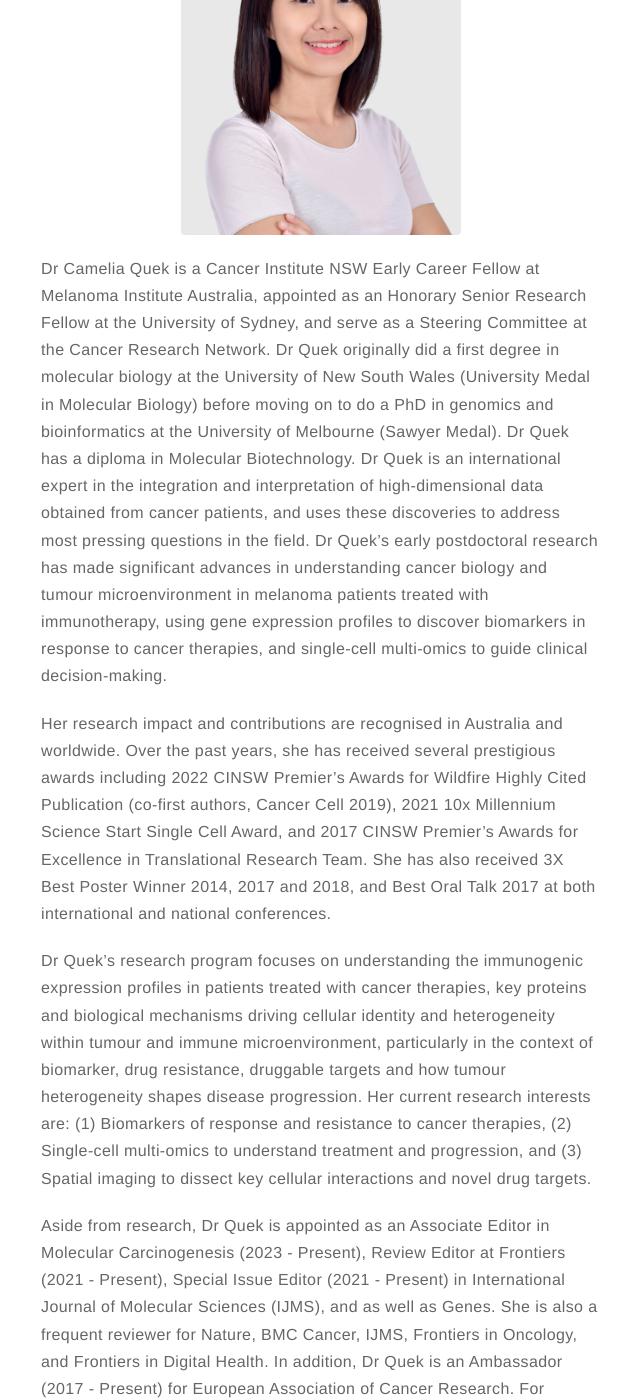
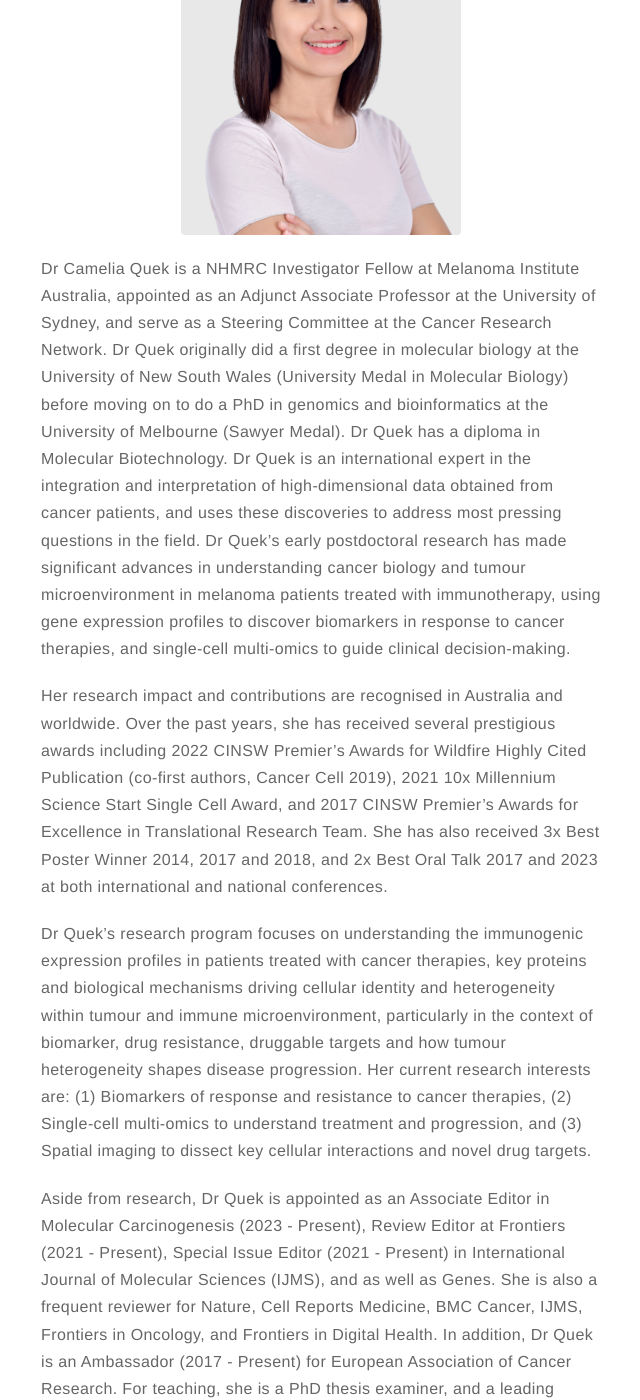
Before and after one commit to cameliaquek/cameliaquek.github.io, a Jekyll site: the page built from about.md, in a window 1280 px wide and 1400 px high, scrolled down 225 px. Shown: the whole window, without its empty margins (319-959 px from the left). Built offline with Jekyll 4.4.1, drawn with Linux system fonts in a browser that asks for light colours; some of the changed text lies outside the part shown.

Commit message:
Update about.md

```diff
--- a/about.md
+++ b/about.md
@@ -4,10 +4,10 @@ layout: page
 ---
 ![Profile Image]({{ site.url }}/{{ site.picture }})
 
-<p>Dr Camelia Quek is a Cancer Institute NSW Early Career Fellow at Melanoma Institute Australia, appointed as an Honorary Senior Research Fellow at the University of Sydney, and serve as a Steering Committee at the Cancer Research Network. Dr Quek originally did a first degree in molecular biology at the University of New South Wales (University Medal in Molecular Biology) before moving on to do a PhD in genomics and bioinformatics at the University of Melbourne (Sawyer Medal). Dr Quek has a diploma in Molecular Biotechnology. Dr Quek is an international expert in the integration and interpretation of high-dimensional data obtained from cancer patients, and uses these discoveries to address most pressing questions in the field. Dr Quek’s early postdoctoral research has made significant advances in understanding cancer biology and tumour microenvironment in melanoma patients treated with immunotherapy, using gene expression profiles to discover biomarkers in response to cancer therapies, and single-cell multi-omics to guide clinical decision-making.</p>
-<p>Her research impact and contributions are recognised in Australia and worldwide. Over the past years, she has received several prestigious awards including 2022 CINSW Premier’s Awards for Wildfire Highly Cited Publication (co-first authors, Cancer Cell 2019), 2021 10x Millennium Science Start Single Cell Award, and 2017 CINSW Premier’s Awards for Excellence in Translational Research Team. She has also received 3X Best Poster Winner 2014, 2017 and 2018, and Best Oral Talk 2017 at both international and national conferences.</p>
+<p>Dr Camelia Quek is a NHMRC Investigator Fellow at Melanoma Institute Australia, appointed as an Adjunct Associate Professor at the University of Sydney, and serve as a Steering Committee at the Cancer Research Network. Dr Quek originally did a first degree in molecular biology at the University of New South Wales (University Medal in Molecular Biology) before moving on to do a PhD in genomics and bioinformatics at the University of Melbourne (Sawyer Medal). Dr Quek has a diploma in Molecular Biotechnology. Dr Quek is an international expert in the integration and interpretation of high-dimensional data obtained from cancer patients, and uses these discoveries to address most pressing questions in the field. Dr Quek’s early postdoctoral research has made significant advances in understanding cancer biology and tumour microenvironment in melanoma patients treated with immunotherapy, using gene expression profiles to discover biomarkers in response to cancer therapies, and single-cell multi-omics to guide clinical decision-making.</p>
+<p>Her research impact and contributions are recognised in Australia and worldwide. Over the past years, she has received several prestigious awards including 2022 CINSW Premier’s Awards for Wildfire Highly Cited Publication (co-first authors, Cancer Cell 2019), 2021 10x Millennium Science Start Single Cell Award, and 2017 CINSW Premier’s Awards for Excellence in Translational Research Team. She has also received 3x Best Poster Winner 2014, 2017 and 2018, and 2x Best Oral Talk 2017 and 2023 at both international and national conferences.</p>
 <p>Dr Quek’s research program focuses on understanding the immunogenic expression profiles in patients treated with cancer therapies, key proteins and biological mechanisms driving cellular identity and heterogeneity within tumour and immune microenvironment, particularly in the context of biomarker, drug resistance, druggable targets and how tumour heterogeneity shapes disease progression. Her current research interests are: (1) Biomarkers of response and resistance to cancer therapies, (2) Single-cell multi-omics to understand treatment and progression, and (3) Spatial imaging to dissect key cellular interactions and novel drug targets.</p>
-<p>Aside from research, Dr Quek is appointed as an Associate Editor in Molecular Carcinogenesis (2023 - Present), Review Editor at Frontiers (2021 - Present), Special Issue Editor (2021 - Present) in International Journal of Molecular Sciences (IJMS), and as well as Genes. She is also a frequent reviewer for Nature, BMC Cancer, IJMS, Frontiers in Oncology, and Frontiers in Digital Health. In addition, Dr Quek is an Ambassador (2017 - Present) for European Association of Cancer Research. For teaching, she is a PhD thesis examiner, and a leading supervisor for several Honours and PhD students, and chairs PhD progress evaluation meeting. Furthermore, Dr Quek is a co-investigator in Data Access Committee, where sequencing data generated for the purposes of biomedical, clinical and translational research projects are frequently deposited and shared in TCGA, ENA and EGA so that researchers can undertake similar studies worldwide.</p>
+<p>Aside from research, Dr Quek is appointed as an Associate Editor in Molecular Carcinogenesis (2023 - Present), Review Editor at Frontiers (2021 - Present), Special Issue Editor (2021 - Present) in International Journal of Molecular Sciences (IJMS), and as well as Genes. She is also a frequent reviewer for Nature, Cell Reports Medicine, BMC Cancer, IJMS, Frontiers in Oncology, and Frontiers in Digital Health. In addition, Dr Quek is an Ambassador (2017 - Present) for European Association of Cancer Research. For teaching, she is a PhD thesis examiner, and a leading supervisor for several Honours and PhD students, and chairs PhD progress evaluation meeting. Furthermore, Dr Quek is a co-investigator in Data Access Committee, where sequencing data generated for the purposes of biomedical, clinical and translational research projects are frequently deposited and shared in TCGA, ENA and EGA so that researchers can undertake similar studies worldwide.</p>
 
 
 <h2>Skills</h2>
```
